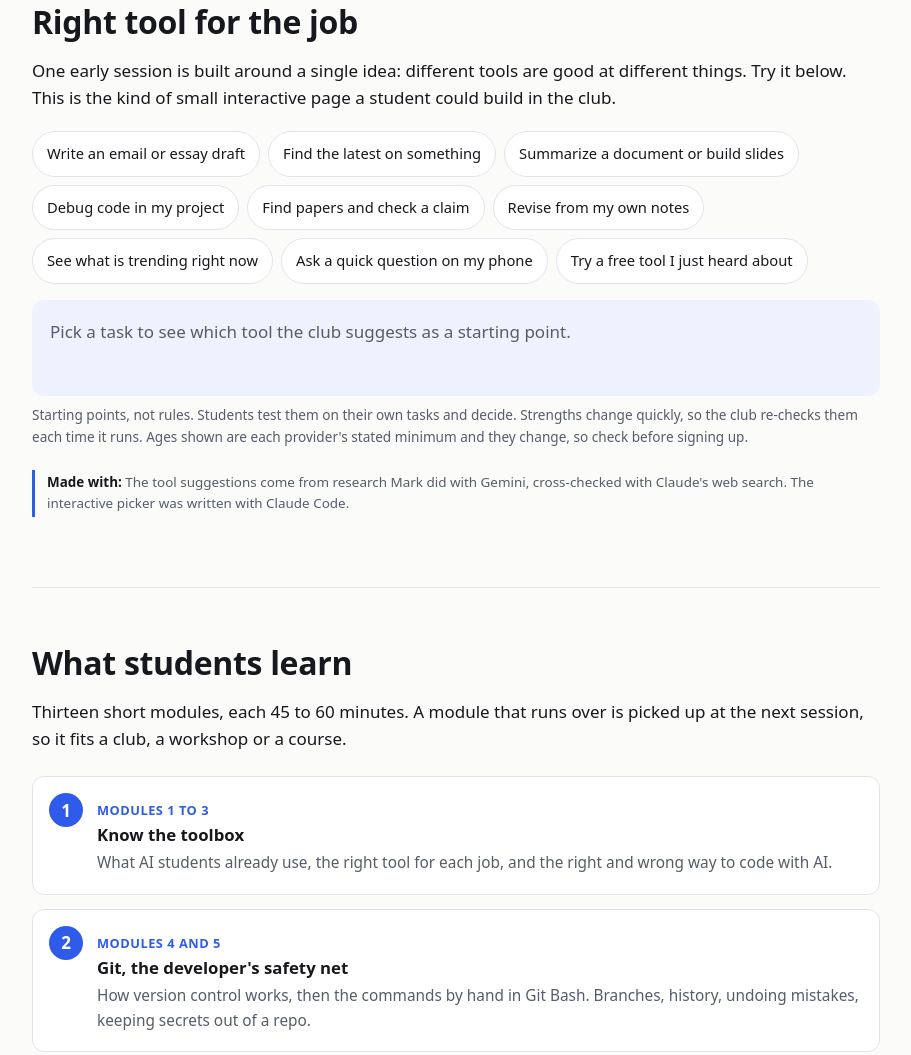
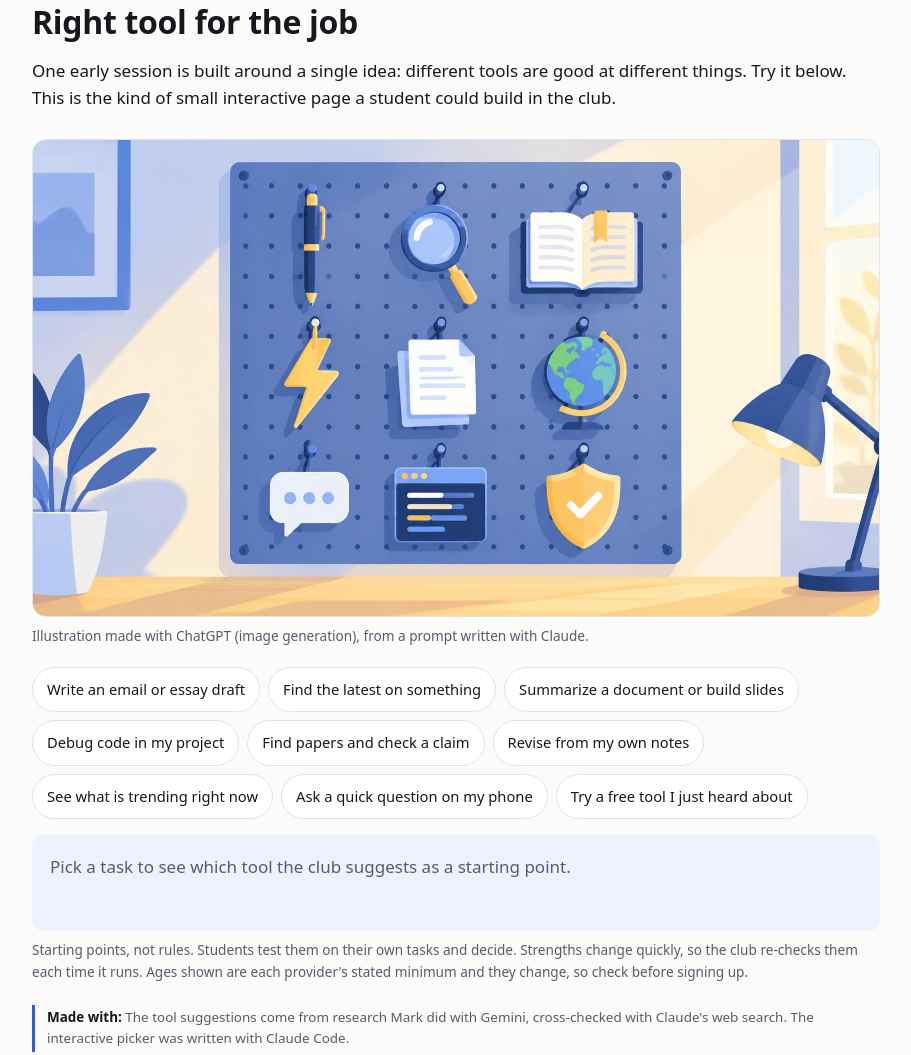
Before and after one commit to empty214/ai-pitch, a plain HTML site: page index.html in a window 1280 px wide. Shown: the part 1863-2918 px from the top of the page, without its empty margins (184-1095 px from the left). Drawn offline with Linux system fonts and the light colour scheme.

Commit message:
Add tools pegboard illustration and credit
Co-Authored-By: Claude Sonnet 5.5 <noreply@anthropic.com>

```diff
--- a/index.html
+++ b/index.html
@@ -126,6 +126,10 @@ footer { padding: 32px 0 56px; border-top: 1px solid var(--line); color: var(--m
 <section>
   <h2 class="reveal">Right tool for the job</h2>
   <p class="reveal">One early session is built around a single idea: different tools are good at different things. Try it below. This is the kind of small interactive page a student could build in the club.</p>
+  <figure class="fig reveal">
+    <img src="media/tools.webp" width="1672" height="940" loading="lazy" alt="A pegboard with nine different tools, each one suited to a different job.">
+    <figcaption>Illustration made with ChatGPT (image generation), from a prompt written with Claude.</figcaption>
+  </figure>
   <div class="picker reveal">
     <div class="chips" id="chips" role="group" aria-label="Pick a task"></div>
     <div class="result" id="result" aria-live="polite">
@@ -192,7 +196,7 @@ footer { padding: 32px 0 56px; border-top: 1px solid var(--line); color: var(--m
       <tr><th>Research on tools and age rules</th><td>Researched by Mark with Gemini. Age rules for several tools cross-checked with Claude's web search. Each provider's own terms are the source of truth</td></tr>
       <tr><th>Layout, animation, tool picker</th><td>Built with Claude Code as one self-contained file</td></tr>
       <tr><th>Version history and publishing</th><td>Git and GitHub, published with GitHub Pages</td></tr>
-      <tr><th>Images, voice, video</th><td>Hero illustration: ChatGPT image generation, prompt written with Claude. More images and an animated explainer are coming, each credited to the tool that made it</td></tr>
+      <tr><th>Images, voice, video</th><td>Two illustrations: ChatGPT image generation, prompts written with Claude. An animated explainer is coming, credited to the tool that made it</td></tr>
     </table>
   </div>
   <p class="cap">No account is needed to view this page. It has no tracking and loads nothing from other sites.</p>
```
Also changed, not shown: media/tools.webp (added).
